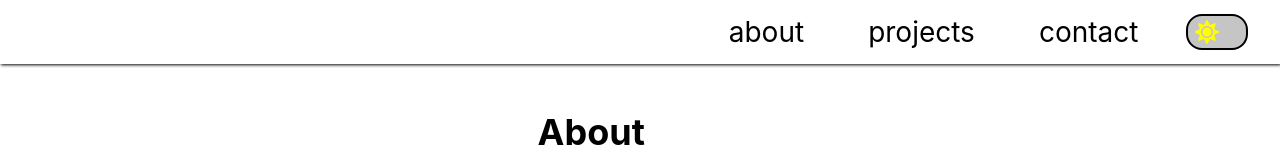
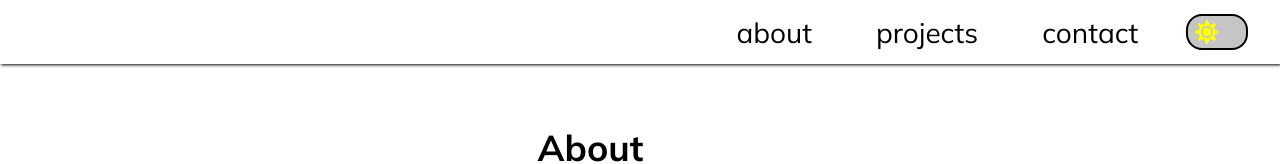
Before and after one commit to frivolousvision/portfolio-project, a React (Create React App) app: page / in a window 1280 px wide. Shown: the top 164 px of the page. Built offline with nearby package versions, Linux system fonts and the light colour scheme.

Commit message:
testing mulish

```diff
--- a/src/Components/Header/header.css
+++ b/src/Components/Header/header.css
@@ -9,8 +9,6 @@
   z-index: 20;
 }
 .header-light {
-  /* background-color: rgb(148, 148, 148); */
-  /* background-color: rgb(80, 120, 194); */
   background-color: white;
   box-shadow: 1px 1px 3px black;
 }
--- a/src/index.css
+++ b/src/index.css
@@ -1,7 +1,9 @@
+@import url("https://fonts.googleapis.com/css2?family=Mulish:wght@200;300;400;500;600;700;800;900&display=swap");
 body {
-  font-family: -apple-system, BlinkMacSystemFont, "Segoe UI", "Roboto", "Oxygen",
-    "Ubuntu", "Cantarell", "Fira Sans", "Droid Sans", "Helvetica Neue",
-    sans-serif;
+  font-family: "Mulish", sans-serif;
+  /* font-family: -apple-system, BlinkMacSystemFont, "Segoe UI", "Roboto", "Oxygen", */
+  /* "Ubuntu", "Cantarell", "Fira Sans", "Droid Sans", "Helvetica Neue", */
+  /* sans-serif; */
   -webkit-font-smoothing: antialiased;
   -moz-osx-font-smoothing: grayscale;
 }
```
Also changed, not shown: src/Components/Header/Header.js (+0 -29 lines).
